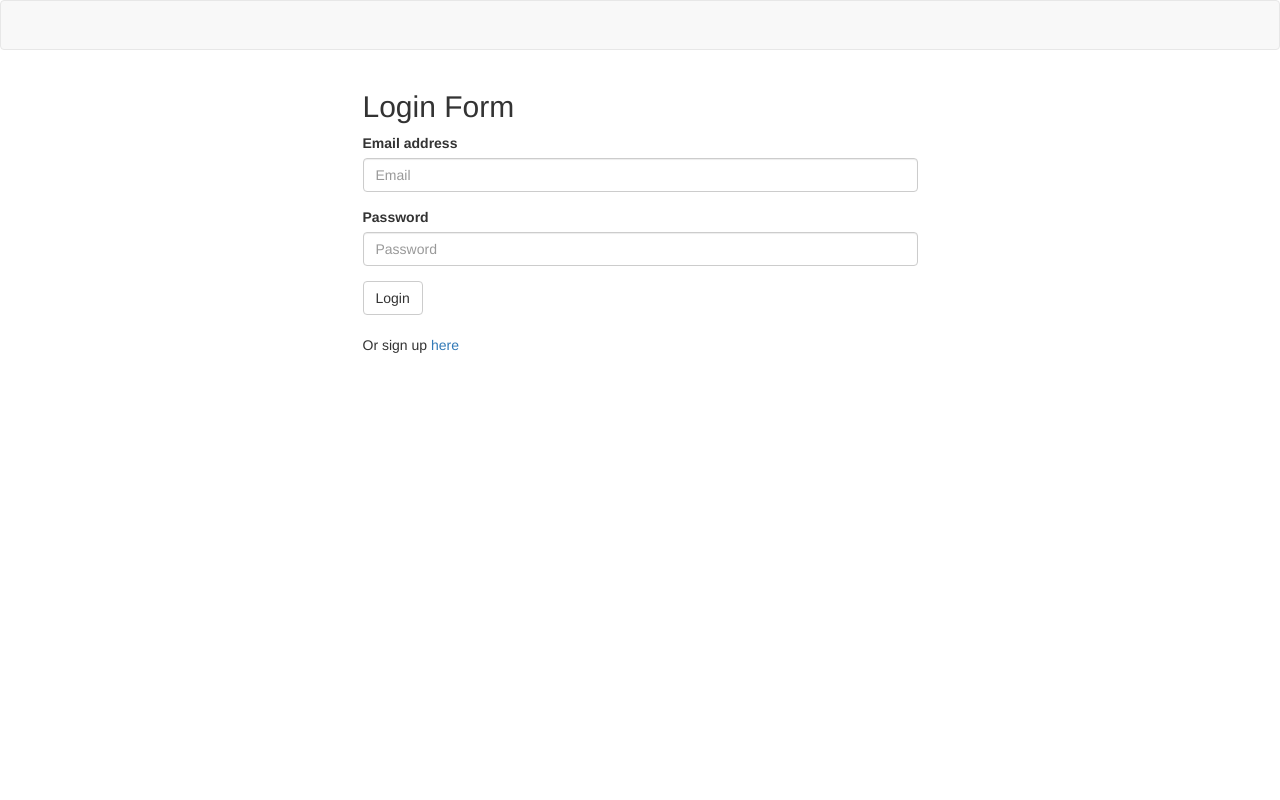
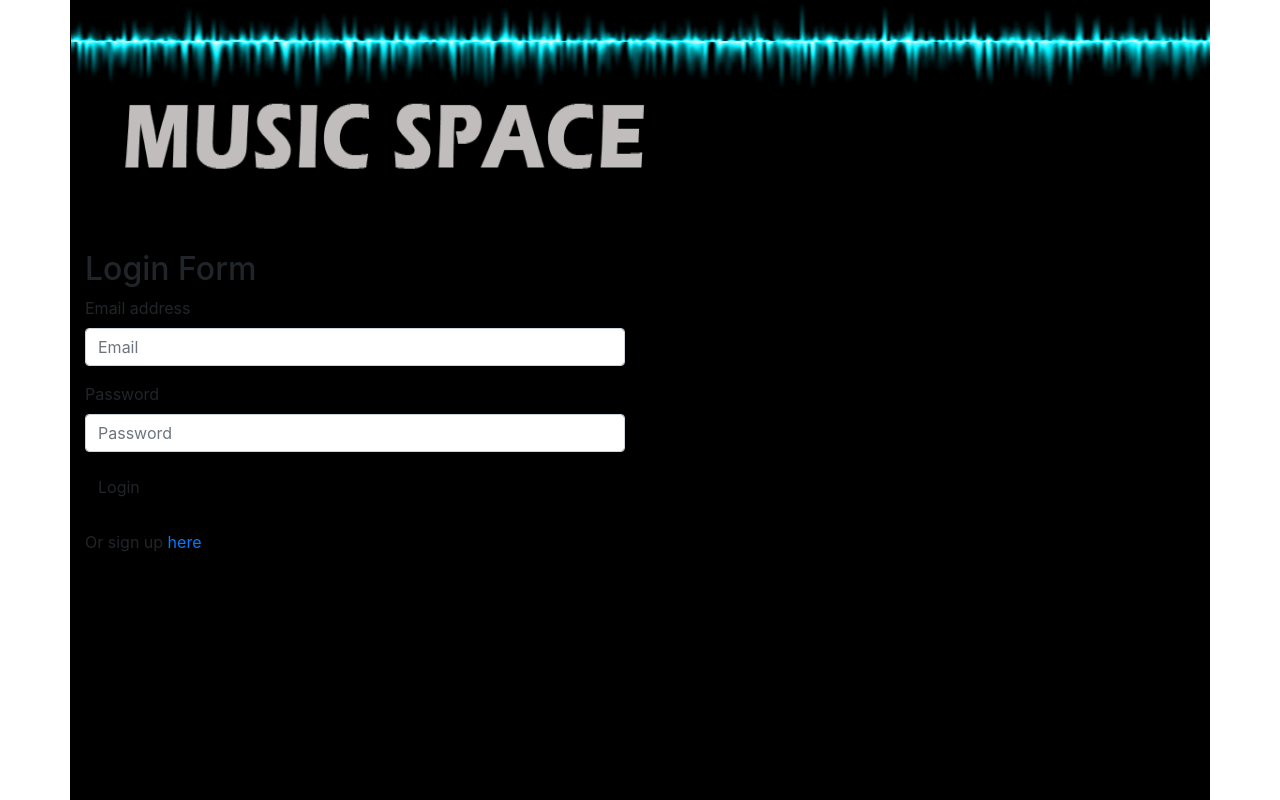
Before and after one commit to BBallare21/Artist-Search, a website: page public/login.html in a window 1280 px wide. Shown: the top 800 px of the page. Drawn offline with nearby package versions, Linux system fonts and the light colour scheme.

Commit message:
background and logo added

```diff
--- a/public/login.html
+++ b/public/login.html
@@ -7,16 +7,14 @@
   <meta name="viewport" content="width=device-width, initial-scale=1">
   <link rel="stylesheet" href="https://maxcdn.bootstrapcdn.com/bootswatch/3.3.7/lumen/bootstrap.min.css">
   <link href="stylesheets/style.css" rel="stylesheet">
+  <link rel="stylesheet" type="text/css" href="./stylesheets/login.css">
 </head>
 
 <body>
-  <nav class="navbar navbar-default">
-    <div class="container-fluid">
-      <div class="navbar-header">
-      </div>
+  <div class="container">
+    <div>
+      <img src="./Images/logo.png" alt="logo music app artist search" id="logo" width="600" height="250">
     </div>
-  </nav>
-  <div class="container">
     <div class="row">
       <div class="col-md-6 col-md-offset-3">
         <h2>Login Form</h2>
--- a/public/stylesheets/login.css
+++ b/public/stylesheets/login.css
@@ -0,0 +1,7 @@
+.container {
+    background-image: url(../Images/background2.jpg);
+    background-repeat: no-repeat;
+    background-size: cover;
+    width: 100%;
+    height: 1080px;
+}
```
Also changed, not shown: public/Images/background1.jpg (added), public/Images/background2.jpg (added), public/Images/logo.png (added), 1 other file.
